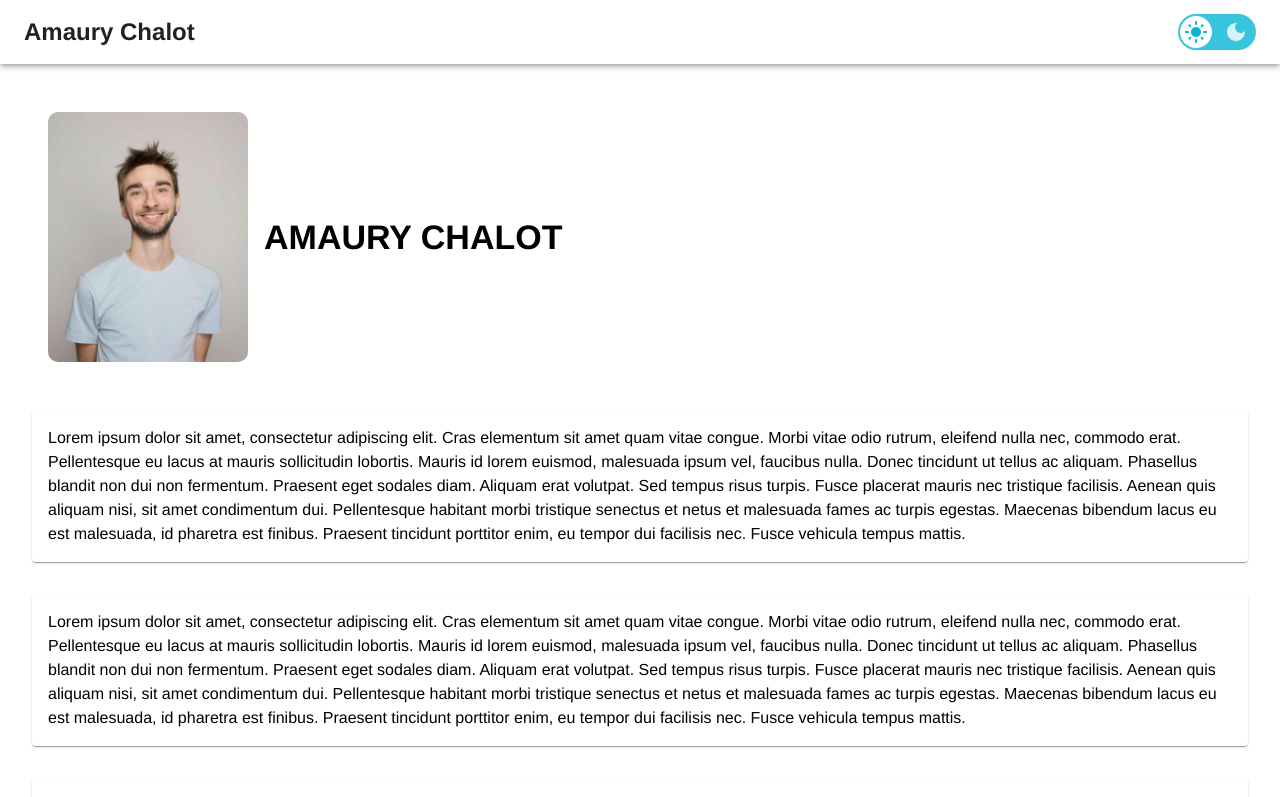
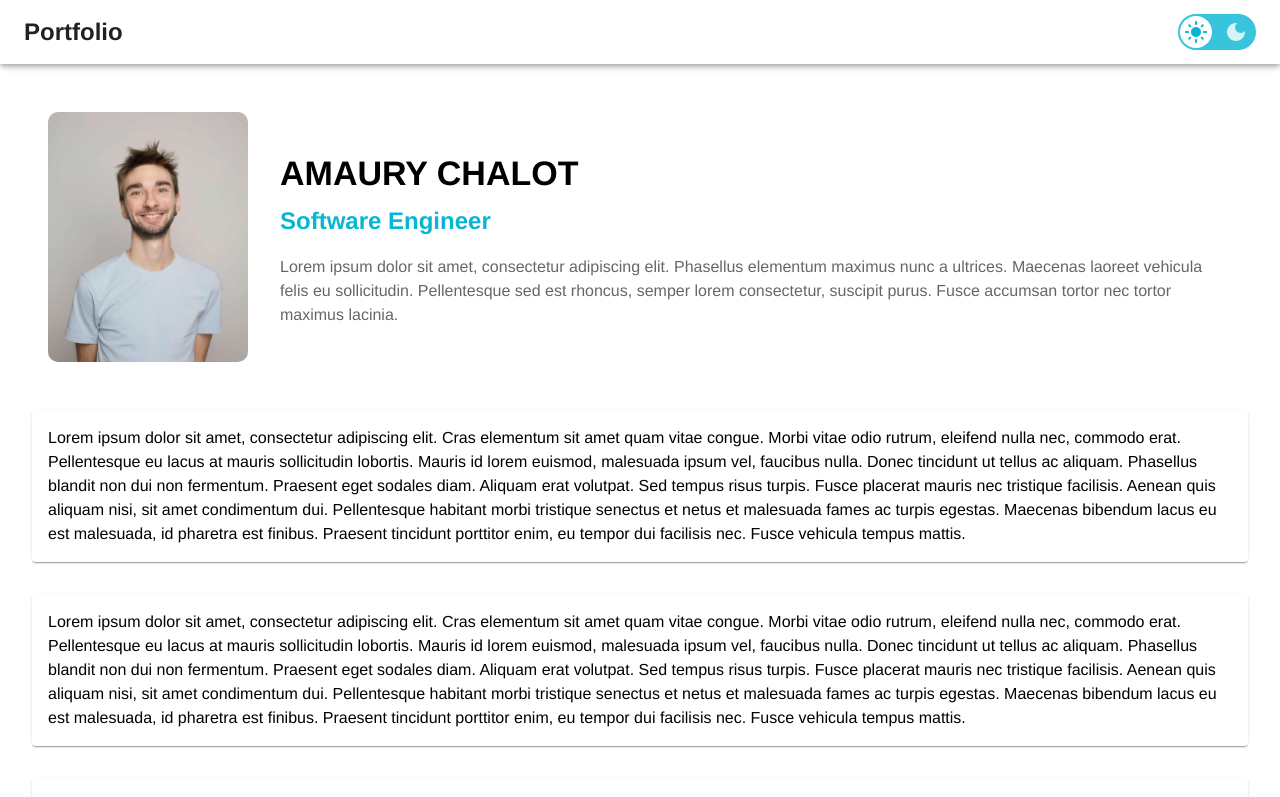
Before and after one commit to AmauryChalot/react-resume, a React (Vite) app: page / in a window 1280 px wide. Shown: the top 797 px of the page. Built offline with nearby package versions, Linux system fonts and the light colour scheme.

Commit message:
feat: added lorem ipsum content in contact card and css fixes

```diff
--- /dev/null
+++ b/src/components/ContactCard/ContactCard.styles.ts
@@ -0,0 +1,60 @@
+import { SxProps, Theme } from "@mui/material";
+
+export const sxContactCardContainer: SxProps<Theme> = {
+    display: "flex",
+    alignItems: "center",
+    justifyContent: "center",
+    backgroundColor: (theme) => theme.palette.background.paper,
+    borderRadius: "10px",
+    padding: "16px",
+    width: "100%",
+    height: "fit-content",
+    boxSizing: "border-box",
+    gap: "32px",
+}
+
+export const sxContactCardPictureContainer: SxProps = {
+    width: "200px",
+    height: "250px",
+    overflow: "hidden",
+    borderRadius: "10px",
+    boxSizing: "border-box",
+    display: "flex",
+    alignItems: "flex-start",
+    justifyContent: "center",
+    flexShrink: 0,
+}
+
+export const sxContactCardInfoContainer: SxProps = {
+    flexGrow: 1,
+    marginTop: 0,
+    height: "100%",
+    display: "flex",
+    alignItems: "flex-start",
+    justifyContent: "flex-start",
+    flexDirection: "column",
+    boxSizing: "border-box",
+}
+
+export const sxContactCardTitle: SxProps<Theme> = {
+    color: (theme) => theme.palette.text.primary,
+    fontSize: (theme) => theme.typography.h4.fontSize,
+    fontWeight: 800,
+    fontFamily: (theme) => theme.typography.fontFamily,
+}
+
+export const sxContactCardSubtitle: SxProps<Theme> = {
+    marginTop: "4px",
+    color: (theme) => theme.palette.primary.main,
+    fontSize: (theme) => theme.typography.h5.fontSize,
+    fontWeight: 800,
+    fontFamily: (theme) => theme.typography.fontFamily,
+}
+
+export const sxContactCardBody: SxProps<Theme> = {
+    marginTop: "16px",
+    color: (theme) => theme.palette.text.secondary,
+    fontSize: (theme) => theme.typography.body1.fontSize,
+    fontWeight: 500,
+    fontFamily: (theme) => theme.typography.fontFamily,
+}
--- a/src/components/ContactCard/ContactCard.tsx
+++ b/src/components/ContactCard/ContactCard.tsx
@@ -3,62 +3,38 @@ import Box from "@mui/material/Box";
 import Card from "@mui/material/Card";
 import Typography from "@mui/material/Typography";
 import { useTheme } from "@mui/material";
+import {
+  sxContactCardContainer,
+  sxContactCardPictureContainer,
+  sxContactCardInfoContainer,
+  sxContactCardTitle,
+  sxContactCardSubtitle,
+  sxContactCardBody,
+} from "./ContactCard.styles";
 
 export const ContactCard = () => {
   const theme = useTheme();
 
   return (
-    <Box
-      sx={{
-        display: "flex",
-        alignItems: "center",
-        justifyContent: "center",
-        backgroundColor: theme.palette.background.paper,
-        borderRadius: "10px",
-        padding: "1rem",
-        width: "100%",
-        boxSizing: "border-box",
-        gap: "1rem",
-      }}
-    >
-      <Box
-        sx={{
-          width: "200px",
-          height: "250px",
-          overflow: "hidden",
-          borderRadius: "10px",
-          //borderRadius: "9999px",
-          //border: "2px solid " + theme.palette.common.white,
-          display: "flex",
-          alignItems: "flex-start",
-          justifyContent: "center",
-          flexGrow: 0,
-        }}
-      >
+    <Box sx={sxContactCardContainer}>
+      <Box sx={sxContactCardPictureContainer}>
         <img
           style={{ width: "115%", marginTop: "-10px" }}
           src="/images/pp.png"
         />
       </Box>
-      <Box
-        sx={{
-          flexGrow: 1,
-          height: "100%",
-          display: "flex",
-          alignItems: "center",
-          boxSizing: "border-box",
-        }}
-      >
-        <Typography
-          component="h1"
-          sx={{
-            color: theme.palette.text.primary,
-            fontSize: theme.typography.h4.fontSize,
-            fontWeight: 800,
-            fontFamily: theme.typography.fontFamily,
-          }}
-        >
+      <Box sx={sxContactCardInfoContainer}>
+        <Typography component="h1" sx={sxContactCardTitle}>
           AMAURY CHALOT
+        </Typography>
+        <Typography component="h2" sx={sxContactCardSubtitle}>
+          Software Engineer
+        </Typography>
+        <Typography sx={sxContactCardBody}>
+          Lorem ipsum dolor sit amet, consectetur adipiscing elit. Phasellus
+          elementum maximus nunc a ultrices. Maecenas laoreet vehicula felis eu
+          sollicitudin. Pellentesque sed est rhoncus, semper lorem consectetur,
+          suscipit purus. Fusce accumsan tortor nec tortor maximus lacinia.
         </Typography>
       </Box>
     </Box>
--- a/src/modules/Appbar/Appbar.tsx
+++ b/src/modules/Appbar/Appbar.tsx
@@ -38,7 +38,7 @@ export const Appbar = () => {
                 fontFamily: theme.typography.fontFamily,
               }}
             >
-              Amaury Chalot
+              Portfolio
             </Typography>
           </Box>
           <Box sx={{ flexGrow: "0" }}>
```
